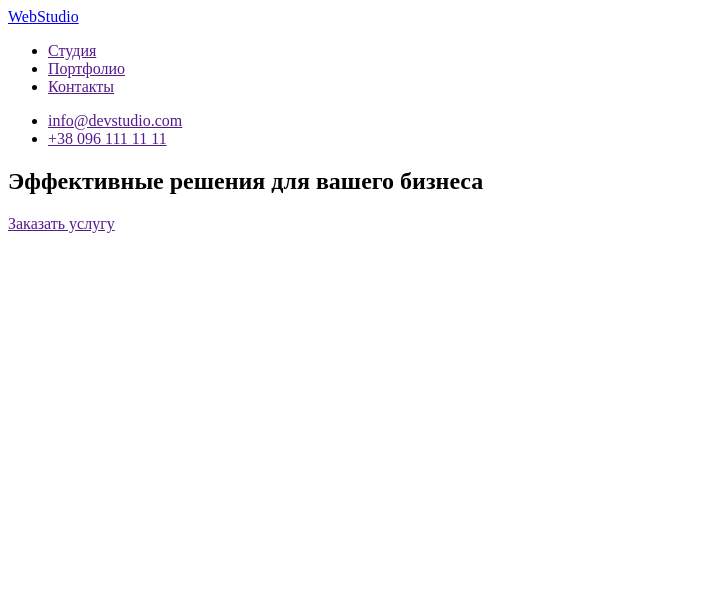
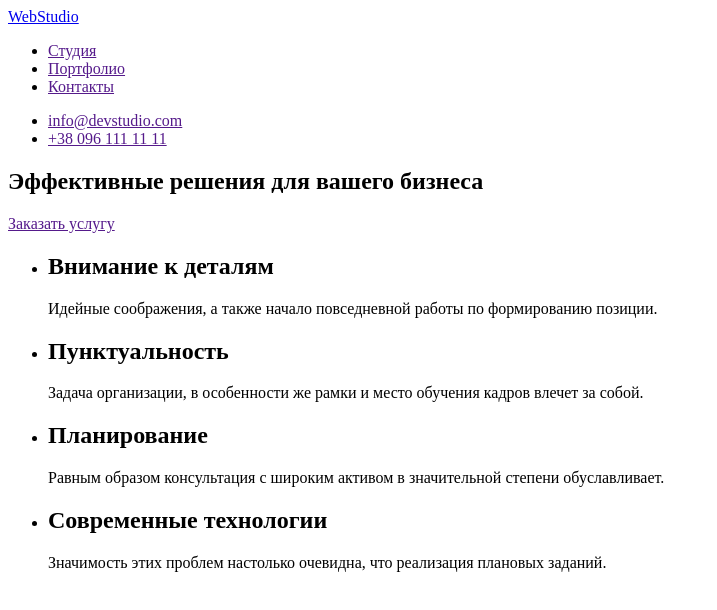
Before and after one commit to NatalyaDashkovska/goit-markup-hw-01, a plain HTML site: page index.html in a window 1280 px wide. Shown: the whole page, without its empty margins (0-717 px from the left). Drawn offline with Linux system fonts and the light colour scheme.

Commit message:
секция 2

```diff
--- a/index.html
+++ b/index.html
@@ -28,5 +28,37 @@
         <a href="">Заказать услугу</a>
       </section>
     </div>
+    <section>
+      <ul>
+        <li>
+          <h2>Внимание к деталям</h2>
+          <p>
+            Идейные соображения, а также начало повседневной работы по
+            формированию позиции.
+          </p>
+        </li>
+        <li>
+          <h2>Пунктуальность</h2>
+          <p>
+            Задача организации, в особенности же рамки и место обучения кадров
+            влечет за собой.
+          </p>
+        </li>
+        <li>
+          <h2>Планирование</h2>
+          <p>
+            Равным образом консультация с широким активом в значительной степени
+            обуславливает.
+          </p>
+        </li>
+        <li>
+          <h2>Современные технологии</h2>
+          <p>
+            Значимость этих проблем настолько очевидна, что реализация плановых
+            заданий.
+          </p>
+        </li>
+      </ul>
+    </section>
   </body>
 </html>
```
